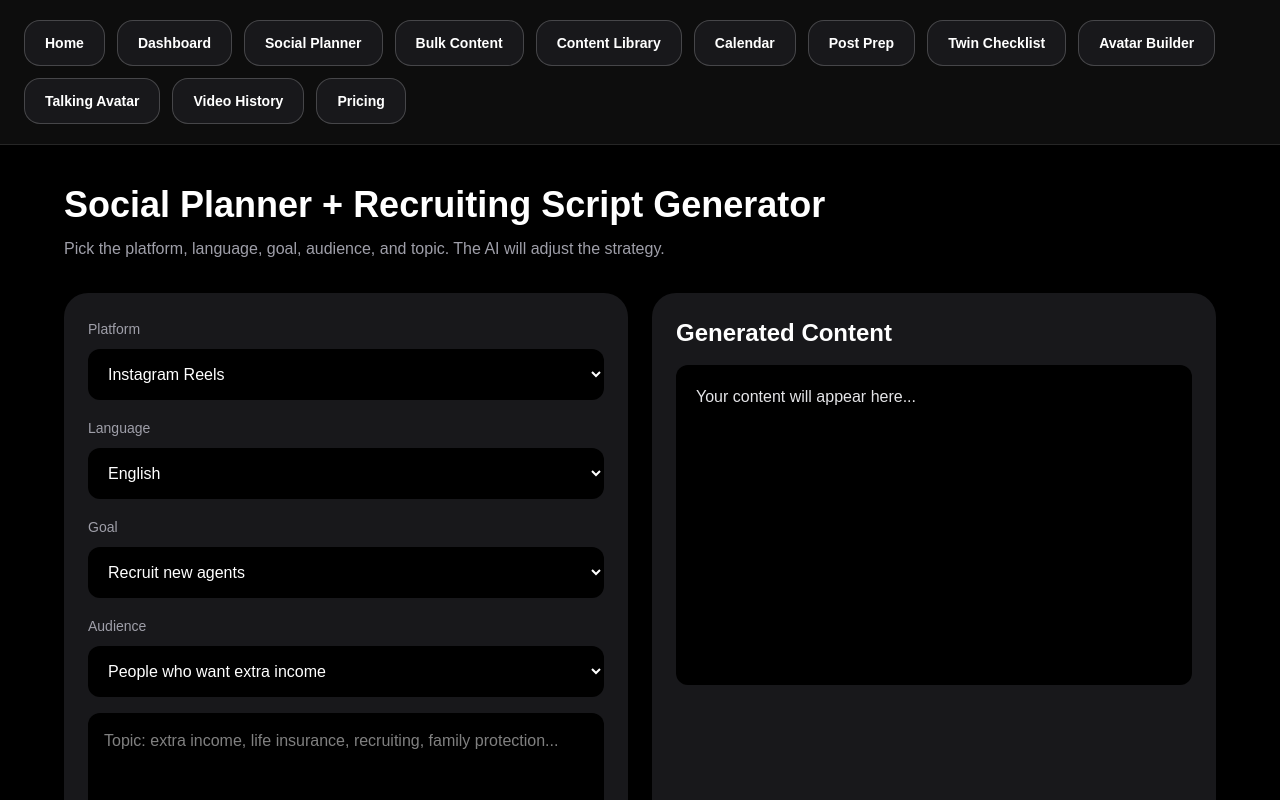
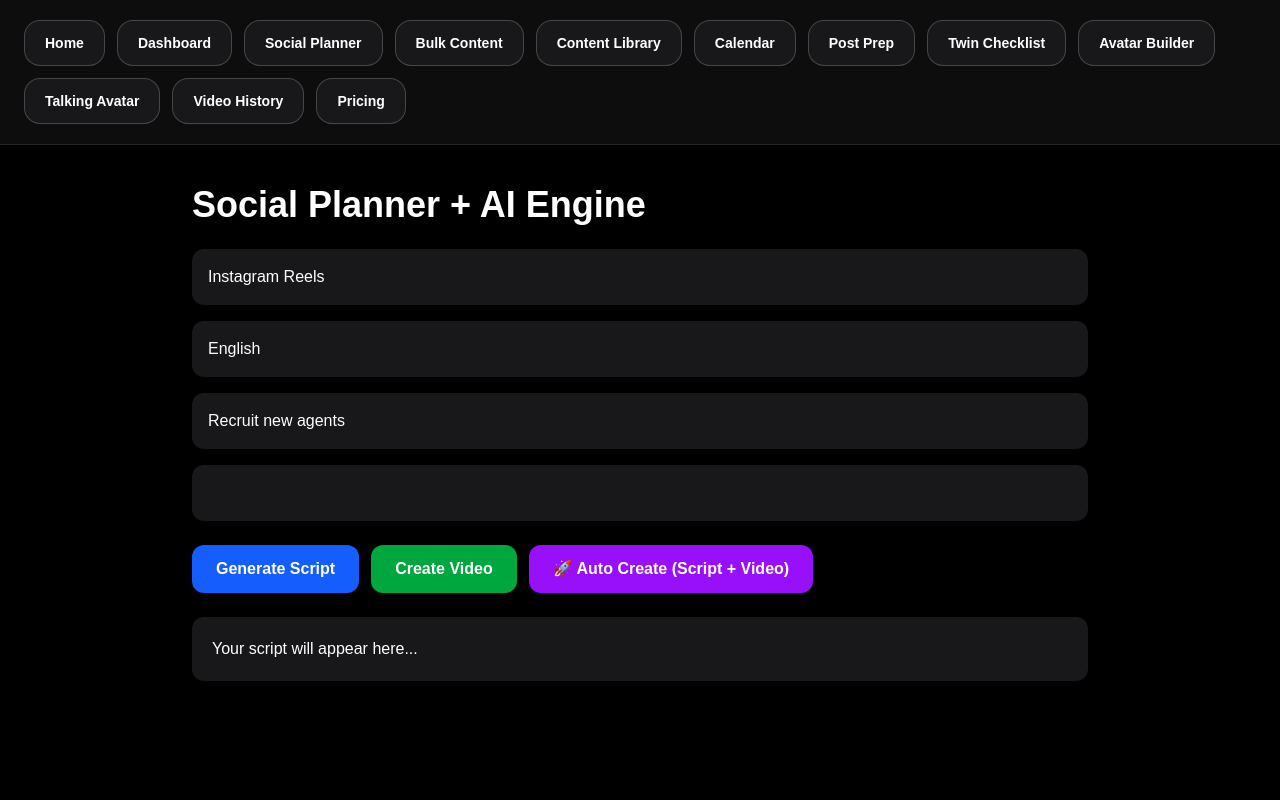
Before and after one commit to lou-delgado34/ai-cash-creator-studio, a Next.js app: page /social-planner in a window 1280 px wide. Shown: the top 800 px of the page. Built offline with nearby package versions, Linux system fonts and the light colour scheme.

Commit message:
add auto content machine

```diff
--- /dev/null
+++ b/app/api/generate-script/route.ts
@@ -0,0 +1,18 @@
+import OpenAI from "openai";
+
+const openai = new OpenAI({
+  apiKey: process.env.OPENAI_API_KEY,
+});
+
+export async function POST(req: Request) {
+  const { prompt } = await req.json();
+
+  const response = await openai.chat.completions.create({
+    model: "gpt-4o-mini",
+    messages: [{ role: "user", content: prompt }],
+  });
+
+  return Response.json({
+    text: response.choices[0].message.content,
+  });
+}
--- a/app/social-planner/page.tsx
+++ b/app/social-planner/page.tsx
@@ -1,183 +1,158 @@
 "use client";
 
-import { useState } from "react";
-
-const USER_EMAIL = "lou.delgado.pfs@gmail.com";
+import { useEffect, useState } from "react";
 
 export default function SocialPlannerPage() {
-  const [result, setResult] = useState("");
-  const [loading, setLoading] = useState(false);
-  const [message, setMessage] = useState("");
-
   const [platform, setPlatform] = useState("Instagram Reels");
   const [language, setLanguage] = useState("English");
   const [goal, setGoal] = useState("Recruit new agents");
-  const [audience, setAudience] = useState("People who want extra income");
   const [topic, setTopic] = useState("");
 
-  async function generate() {
+  const [script, setScript] = useState("");
+  const [loading, setLoading] = useState(false);
+
+  useEffect(() => {
+    const savedPlatform = localStorage.getItem("planner_platform");
+    const savedLanguage = localStorage.getItem("planner_language");
+    const savedGoal = localStorage.getItem("planner_goal");
+    const savedTopic = localStorage.getItem("planner_topic");
+
+    if (savedPlatform) setPlatform(savedPlatform);
+    if (savedLanguage) setLanguage(savedLanguage);
+    if (savedGoal) setGoal(savedGoal);
+    if (savedTopic) setTopic(savedTopic);
+  }, []);
+
+  async function generateScript() {
     setLoading(true);
-    setMessage("");
 
-    const res = await fetch("/api/generate-content", {
+    const prompt = `
+You are a viral social media expert.
+
+Platform: ${platform}
+Goal: ${goal}
+Language: ${language}
+Topic: ${topic}
+
+Write a SHORT high-converting script (10-20 seconds).
+
+Rules:
+- Strong hook in first line
+- Simple language
+- Emotional trigger
+- End with CTA (comment or message)
+
+Output ONLY the script.
+`;
+
+    const res = await fetch("/api/generate-script", {
       method: "POST",
-      headers: { "Content-Type": "application/json" },
-      body: JSON.stringify({ platform, language, goal, audience, topic }),
+      body: JSON.stringify({ prompt }),
     });
 
     const data = await res.json();
-    setResult(data.content || "No content generated");
+    setScript(data.text);
     setLoading(false);
   }
 
-  async function saveDraft() {
-    if (!result) {
-      setMessage("Generate content first.");
-      return;
-    }
+  async function createVideo() {
+    if (!script) return alert("Generate script first");
 
-    const res = await fetch("/api/save-social-content", {
+    setLoading(true);
+
+    const res = await fetch("/api/generate-video", {
       method: "POST",
-      headers: { "Content-Type": "application/json" },
       body: JSON.stringify({
-        email: USER_EMAIL,
-        content_type: goal,
-        platform,
-        language,
-        hook: "Generated Content",
-        caption: result,
-        script: result,
-        call_to_action: "Message me for details.",
-        status: "draft",
+        script,
+        avatar: "alex", // you can replace later with real avatar
       }),
     });
 
     const data = await res.json();
-    setMessage(data.success ? "Saved to Content Library." : data.error || "Save failed.");
+
+    // save to history
+    const existing =
+      JSON.parse(localStorage.getItem("video_history") || "[]");
+
+    existing.unshift({
+      id: Date.now(),
+      script,
+      videoUrl: data.url,
+      createdAt: new Date().toISOString(),
+    });
+
+    localStorage.setItem("video_history", JSON.stringify(existing));
+
+    setLoading(false);
+
+    window.location.href = "/video-history";
   }
 
-  function copyContent() {
-    navigator.clipboard.writeText(result);
-    setMessage("Copied.");
+  async function autoCreateAll() {
+    await generateScript();
+
+    setTimeout(async () => {
+      await createVideo();
+    }, 1500);
   }
 
   return (
     <main className="min-h-screen bg-black px-6 py-10 text-white">
-      <section className="mx-auto max-w-6xl">
-        <h1 className="text-4xl font-bold">
-          Social Planner + Recruiting Script Generator
-        </h1>
+      <section className="mx-auto max-w-4xl">
+        <h1 className="text-4xl font-bold">Social Planner + AI Engine</h1>
 
-        <p className="mt-3 text-zinc-400">
-          Pick the platform, language, goal, audience, and topic. The AI will adjust the strategy.
-        </p>
+        <div className="mt-6 space-y-4">
+          <input
+            value={platform}
+            readOnly
+            className="w-full rounded-xl bg-zinc-900 p-4"
+          />
+          <input
+            value={language}
+            readOnly
+            className="w-full rounded-xl bg-zinc-900 p-4"
+          />
+          <input
+            value={goal}
+            readOnly
+            className="w-full rounded-xl bg-zinc-900 p-4"
+          />
+          <input
+            value={topic}
+            readOnly
+            className="w-full rounded-xl bg-zinc-900 p-4"
+          />
+        </div>
 
-        <div className="mt-8 grid gap-6 md:grid-cols-2">
-          <div className="space-y-4 rounded-3xl bg-zinc-900 p-6">
-            <label className="block">
-              <span className="text-sm text-zinc-400">Platform</span>
-              <select
-                className="mt-2 w-full rounded-xl bg-black p-4 text-white"
-                value={platform}
-                onChange={(e) => setPlatform(e.target.value)}
-              >
-                <option>Instagram Reels</option>
-                <option>TikTok</option>
-                <option>Facebook</option>
-                <option>YouTube Shorts</option>
-                <option>LinkedIn</option>
-              </select>
-            </label>
+        <div className="mt-6 space-x-3">
+          <button
+            onClick={generateScript}
+            className="rounded-xl bg-blue-600 px-6 py-3 font-bold"
+          >
+            Generate Script
+          </button>
 
-            <label className="block">
-              <span className="text-sm text-zinc-400">Language</span>
-              <select
-                className="mt-2 w-full rounded-xl bg-black p-4 text-white"
-                value={language}
-                onChange={(e) => setLanguage(e.target.value)}
-              >
-                <option>English</option>
-                <option>Spanish</option>
-              </select>
-            </label>
+          <button
+            onClick={createVideo}
+            className="rounded-xl bg-green-600 px-6 py-3 font-bold"
+          >
+            Create Video
+          </button>
 
-            <label className="block">
-              <span className="text-sm text-zinc-400">Goal</span>
-              <select
-                className="mt-2 w-full rounded-xl bg-black p-4 text-white"
-                value={goal}
-                onChange={(e) => setGoal(e.target.value)}
-              >
-                <option>Recruit new agents</option>
-                <option>Book appointments</option>
-                <option>Financial education</option>
-                <option>Promote business opportunity</option>
-                <option>Invite to Zoom or event</option>
-                <option>Build personal brand</option>
-              </select>
-            </label>
+          <button
+            onClick={autoCreateAll}
+            className="rounded-xl bg-purple-600 px-6 py-3 font-bold"
+          >
+            🚀 Auto Create (Script + Video)
+          </button>
+        </div>
 
-            <label className="block">
-              <span className="text-sm text-zinc-400">Audience</span>
-              <select
-                className="mt-2 w-full rounded-xl bg-black p-4 text-white"
-                value={audience}
-                onChange={(e) => setAudience(e.target.value)}
-              >
-                <option>People who want extra income</option>
-                <option>Parents who want financial protection</option>
-                <option>People stuck at their job</option>
-                <option>Entrepreneurs</option>
-                <option>Spanish-speaking families</option>
-                <option>Young adults learning money</option>
-              </select>
-            </label>
-
-            <textarea
-              className="min-h-32 w-full rounded-xl bg-black p-4 text-white"
-              value={topic}
-              onChange={(e) => setTopic(e.target.value)}
-              placeholder="Topic: extra income, life insurance, recruiting, family protection..."
-            />
-
-            <button
-              onClick={generate}
-              disabled={loading}
-              className="rounded-xl bg-blue-600 px-6 py-3 font-bold disabled:opacity-50"
-            >
-              {loading ? "Generating..." : "Generate Content"}
-            </button>
-          </div>
-
-          <div className="rounded-3xl bg-zinc-900 p-6">
-            <h2 className="text-2xl font-bold">Generated Content</h2>
-
-            <div className="mt-4 min-h-80 whitespace-pre-wrap rounded-xl bg-black p-5 text-zinc-200">
-              {result || "Your content will appear here..."}
-            </div>
-
-            {result && (
-              <div className="mt-5 flex flex-wrap gap-3">
-                <button onClick={copyContent} className="rounded-xl bg-zinc-700 px-5 py-3 font-bold">
-                  Copy
-                </button>
-
-                <button onClick={saveDraft} className="rounded-xl bg-green-600 px-5 py-3 font-bold">
-                  Save Draft
-                </button>
-
-                <a href="/content-library" className="rounded-xl bg-purple-600 px-5 py-3 font-bold">
-                  Content Library
-                </a>
-
-                <a href="/talking-avatar" className="rounded-xl bg-blue-600 px-5 py-3 font-bold">
-                  Talking Avatar
-                </a>
-              </div>
-            )}
-
-            {message && <p className="mt-5 text-yellow-400">{message}</p>}
-          </div>
+        <div className="mt-6 rounded-xl bg-zinc-900 p-5">
+          {loading ? (
+            <p>Processing...</p>
+          ) : (
+            <p className="whitespace-pre-line">{script || "Your script will appear here..."}</p>
+          )}
         </div>
       </section>
     </main>
```
